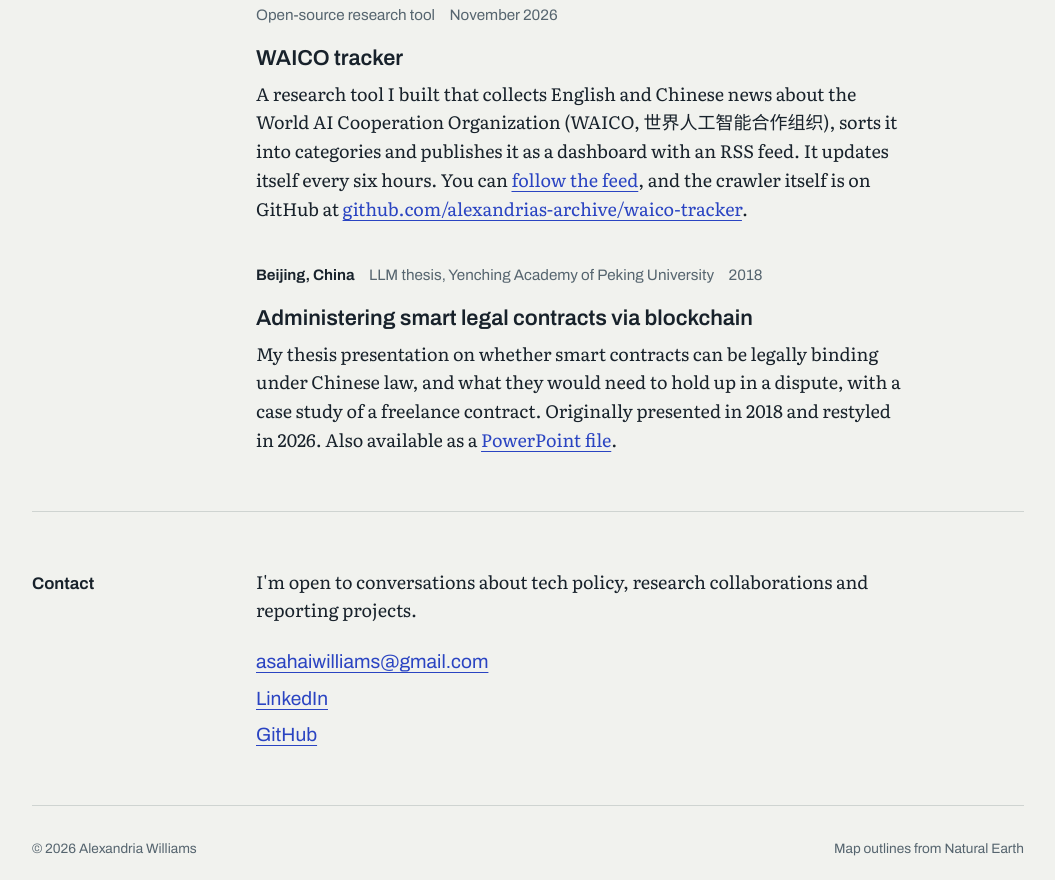
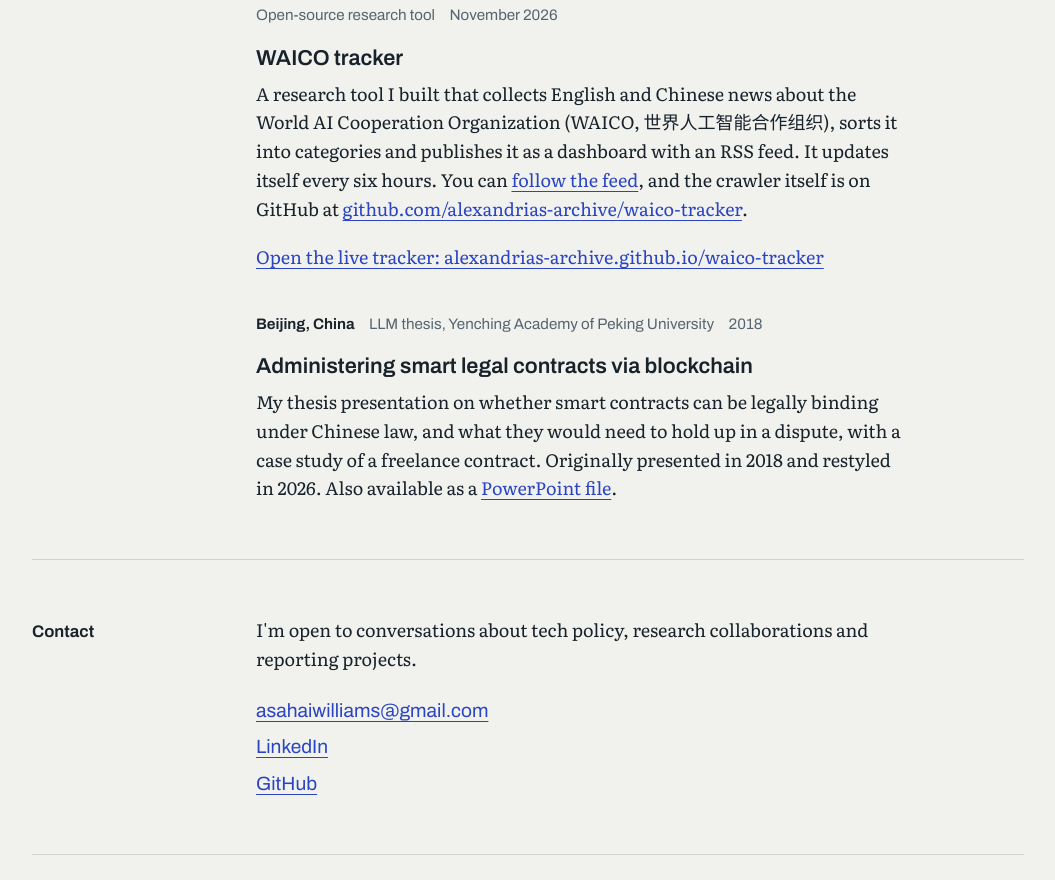
Before and after one commit to alexandrias-archive/alexandrias-archive.github.io, a plain HTML site: page index.html in a window 1280 px wide. Shown: the part 5240-6120 px from the top of the page, without its empty margins (112-1167 px from the left). Drawn offline with Linux system fonts and the light colour scheme.

Commit message:
Add a visible link to the live WAICO tracker
Co-Authored-By: Claude Opus 5.5 <noreply@anthropic.com>
Claude-Session: https://claude.ai/code/session_0189gkP7SuUMbahywjK81aEx

```diff
--- a/index.html
+++ b/index.html
@@ -387,6 +387,7 @@
               <p class="meta"><span class="outlet">Open-source research tool</span><time datetime="2026-11">November 2026</time></p>
               <h4><a href="https://alexandrias-archive.github.io/waico-tracker/">WAICO tracker</a></h4>
               <p>A research tool I built that collects English and Chinese news about the World AI Cooperation Organization (WAICO, <span lang="zh-Hans">世界人工智能合作组织</span>), sorts it into categories and publishes it as a dashboard with an RSS feed. It updates itself every six hours. You can <a href="https://alexandrias-archive.github.io/waico-tracker/feed.xml">follow the feed</a>, and the crawler itself is on GitHub at <a href="https://github.com/alexandrias-archive/waico-tracker">github.com/alexandrias-archive/waico-tracker</a>.</p>
+              <p><a href="https://alexandrias-archive.github.io/waico-tracker/">Open the live tracker: alexandrias-archive.github.io/waico-tracker</a></p>
             </li>
             <li class="entry" data-places="beijing">
               <p class="meta"><span class="place">Beijing, China</span><span class="outlet">LLM thesis, Yenching Academy of Peking University</span><time datetime="2018">2018</time></p>
```
